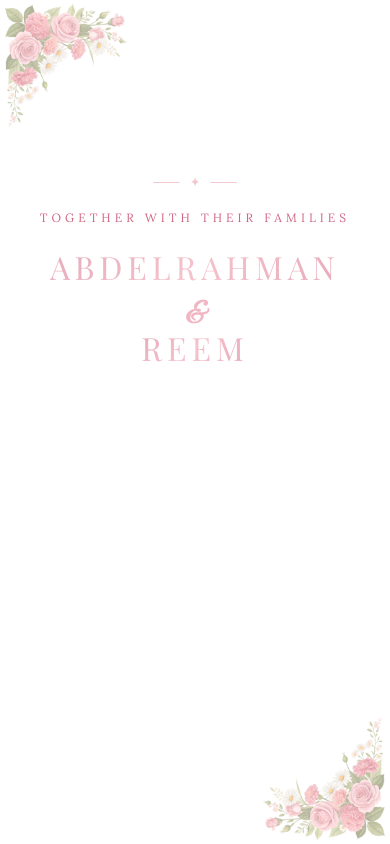
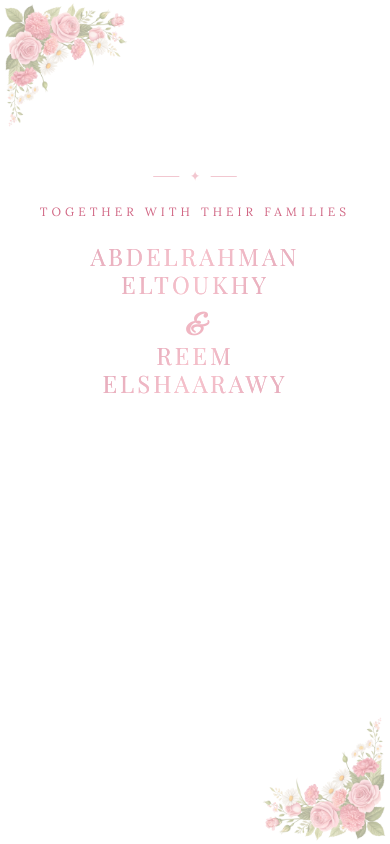
Before and after one commit to toukhyy/wedding-invitation, a React (Vite) app: page / in a window 390 px wide. Both pictures are taken after a click on the button "OPEN INVITATION". Built offline with nearby package versions, Linux system fonts and the light colour scheme; the HTML template or start-up script is replaced by a standard one; a web font is replaced by a local one.

Commit message:
Updated names and preview

```diff
--- a/src/components/EnvelopeCover.css
+++ b/src/components/EnvelopeCover.css
@@ -195,7 +195,7 @@
 
 .inv-names-hero span:not(.inv-amp) {
   font-family: 'Playfair Display', serif;
-  font-size: clamp(42px, 9vw, 76px);
+  font-size: clamp(42px, 9vw, 60px);
   font-weight: 400;
   letter-spacing: 8px;
   text-transform: uppercase;
@@ -212,9 +212,15 @@
   background-clip: text;
   line-height: 1.15;
 }
+.inv-name {
+  display: flex;
+  flex-direction: row;
+  align-items: center;
+  gap: 1.3rem;
+}
 .inv-amp {
   font-family: 'Great Vibes', cursive;
-  font-size: clamp(36px, 7vw, 60px);
+  font-size: 54px;
   color: #d84868;
   line-height: 1;
   margin: 22px 0 4px 0;
@@ -340,7 +346,12 @@
     width: 200px;
   }
   .inv-names-hero span:not(.inv-amp) {
-    font-size: clamp(36px, 8vw, 60px);
+    font-size: clamp(28px, 8vw, 52px);
+    letter-spacing: 3px;
+  }
+  .inv-name {
+    gap: 0;
+    flex-direction: column;
   }
   .inv-amp {
     font-size: clamp(30px, 6vw, 50px);
@@ -376,8 +387,12 @@
 
 @media (max-width: 390px) {
   .inv-names-hero span:not(.inv-amp) {
-    font-size: 32px;
-    letter-spacing: 5px;
+    font-size: 24px;
+    letter-spacing: 3px;
+  }
+  .inv-name {
+    gap: 0;
+    flex-direction: column;
   }
   .inv-amp {
     font-size: 30px;
@@ -391,7 +406,7 @@
     letter-spacing: 3px;
   }
   .badge-num {
-    font-size: 60px;
+    font-size: clamp(34px, 9vw, 68px);
   }
   .badge-day {
     font-size: 13px;
--- a/src/components/EnvelopeCover.tsx
+++ b/src/components/EnvelopeCover.tsx
@@ -1,16 +1,16 @@
-import { motion, AnimatePresence } from 'framer-motion'
-import { useState } from 'react'
-import './EnvelopeCover.css'
+import { motion, AnimatePresence } from 'framer-motion';
+import { useState } from 'react';
+import './EnvelopeCover.css';
 
 export default function EnvelopeCover() {
-  const [opening, setOpening] = useState(false)
-  const [done, setDone] = useState(false)
+  const [opening, setOpening] = useState(false);
+  const [done, setDone] = useState(false);
 
   const handleOpen = () => {
-    setOpening(true)
+    setOpening(true);
     // flap opens (0.8s) → envelope fades out (0.6s) → hero appears
-    setTimeout(() => setDone(true), 1600)
-  }
+    setTimeout(() => setDone(true), 1600);
+  };
 
   return (
     <div className="env-root">
@@ -29,9 +29,21 @@ export default function EnvelopeCover() {
                   key={i}
                   className="env-particle"
                   initial={{ opacity: 0 }}
-                  animate={{ opacity: [0, 0.5, 0], y: [0, -120 - Math.random() * 150], x: [0, (Math.random() - 0.5) * 160] }}
-                  transition={{ duration: 3 + Math.random() * 3, repeat: Infinity, delay: Math.random() * 4, ease: 'easeOut' }}
-                  style={{ left: `${Math.random() * 100}%`, bottom: `${10 + Math.random() * 25}%` }}
+                  animate={{
+                    opacity: [0, 0.5, 0],
+                    y: [0, -120 - Math.random() * 150],
+                    x: [0, (Math.random() - 0.5) * 160],
+                  }}
+                  transition={{
+                    duration: 3 + Math.random() * 3,
+                    repeat: Infinity,
+                    delay: Math.random() * 4,
+                    ease: 'easeOut',
+                  }}
+                  style={{
+                    left: `${Math.random() * 100}%`,
+                    bottom: `${10 + Math.random() * 25}%`,
+                  }}
                 />
               ))}
             </div>
@@ -46,7 +58,11 @@ export default function EnvelopeCover() {
                   <div className="env-back">
                     <motion.div
                       className="wax-seal"
-                      animate={opening ? { scale: 0, opacity: 0 } : { scale: 1, opacity: 1 }}
+                      animate={
+                        opening
+                          ? { scale: 0, opacity: 0 }
+                          : { scale: 1, opacity: 1 }
+                      }
                       transition={{ duration: 0.4, delay: 0.3 }}
                     >
                       <span>A & R</span>
@@ -56,7 +72,11 @@ export default function EnvelopeCover() {
                   <motion.div
                     className="env-flap"
                     animate={opening ? { rotateX: 180 } : { rotateX: 0 }}
-                    transition={{ duration: 0.8, ease: [0.22, 1, 0.36, 1], delay: 0.1 }}
+                    transition={{
+                      duration: 0.8,
+                      ease: [0.22, 1, 0.36, 1],
+                      delay: 0.1,
+                    }}
                   />
                 </div>
               </div>
@@ -67,7 +87,9 @@ export default function EnvelopeCover() {
                 transition={{ duration: 0.3 }}
               >
                 <p className="env-invite-text">
-                  We're getting married and we'd love<br />for you to be there to celebrate with us
+                  We're getting married and we'd love
+                  <br />
+                  for you to be there to celebrate with us
                 </p>
                 <motion.button
                   className="env-open-btn"
@@ -121,7 +143,9 @@ export default function EnvelopeCover() {
                 transition={{ duration: 1, delay: 0.5 }}
                 className="ornament-line"
               >
-                <span className="ornament-dash" /><span className="ornament-symbol">✦</span><span className="ornament-dash" />
+                <span className="ornament-dash" />
+                <span className="ornament-symbol">✦</span>
+                <span className="ornament-dash" />
               </motion.div>
 
               <motion.p
@@ -139,9 +163,9 @@ export default function EnvelopeCover() {
                 animate={{ opacity: 1, y: 0 }}
                 transition={{ duration: 1, delay: 0.9 }}
               >
-                <span>Abdelrahman</span>
+                <span className="inv-name"><span>Abdelrahman</span><span>Eltoukhy</span></span>
                 <span className="inv-amp">&</span>
-                <span>Reem</span>
+                <span className="inv-name"><span>Reem</span><span>Elshaarawy</span></span>
               </motion.h1>
 
               <motion.p
@@ -179,8 +203,21 @@ export default function EnvelopeCover() {
                   rel="noopener noreferrer"
                 >
                   Al Mahallah Al Kubra Road Before Carrefour
-                  <svg className="arrow-icon" width="12" height="12" viewBox="0 0 12 12" fill="none" xmlns="http://www.w3.org/2000/svg">
-                    <path d="M3 9L9 3M9 3H4.5M9 3V7.5" stroke="currentColor" strokeWidth="1.2" strokeLinecap="round" strokeLinejoin="round"/>
+                  <svg
+                    className="arrow-icon"
+                    width="12"
+                    height="12"
+                    viewBox="0 0 12 12"
+                    fill="none"
+                    xmlns="http://www.w3.org/2000/svg"
+                  >
+                    <path
+                      d="M3 9L9 3M9 3H4.5M9 3V7.5"
+                      stroke="currentColor"
+                      strokeWidth="1.2"
+                      strokeLinecap="round"
+                      strokeLinejoin="round"
+                    />
                   </svg>
                 </a>
               </motion.div>
@@ -191,12 +228,14 @@ export default function EnvelopeCover() {
                 transition={{ duration: 1, delay: 1.8 }}
                 className="ornament-line"
               >
-                <span className="ornament-dash" /><span className="ornament-symbol">✦</span><span className="ornament-dash" />
+                <span className="ornament-dash" />
+                <span className="ornament-symbol">✦</span>
+                <span className="ornament-dash" />
               </motion.div>
             </motion.div>
           </motion.div>
         )}
       </AnimatePresence>
     </div>
-  )
+  );
 }
```
Also changed, not shown: public/preview.webp.
